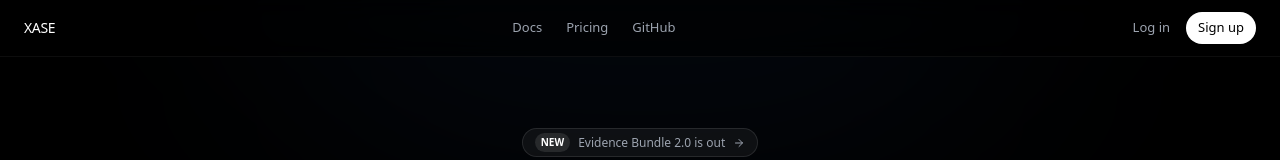
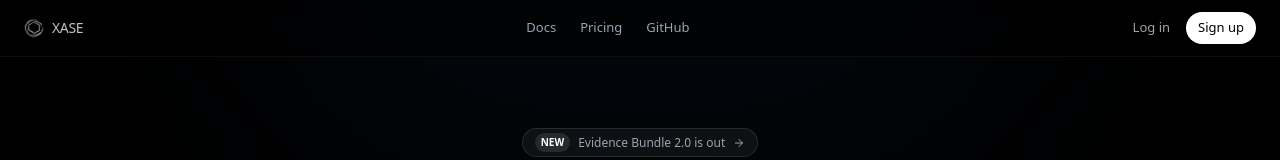
Before and after one commit to tonipcv/xase-lp, a Next.js app: page / in a window 1280 px wide. Shown: the top 160 px of the page. Built offline with nearby package versions, Linux system fonts and the light colour scheme.

Commit message:
logo corrigidado

```diff
--- a/src/app/page.tsx
+++ b/src/app/page.tsx
@@ -35,7 +35,10 @@ export default function Home() {
       {/* Glassmorphism Nav */}
       <header className="fixed top-0 inset-x-0 z-50 border-b border-white/5 bg-black/60 backdrop-blur-md">
         <div className="max-w-7xl mx-auto px-6 h-14 flex items-center justify-between">
-          <div className="text-white font-light tracking-tight text-sm">XASE</div>
+          <div className="flex items-center gap-2">
+            <img src="/logo-xase.png" alt="Xase logo" className="h-5 w-5" />
+            <span className="font-light tracking-tight text-sm text-[#BFC3C6]">XASE</span>
+          </div>
           <nav className="hidden md:flex items-center gap-6 text-[13px] text-gray-400">
             <a href="/docs" className="hover:text-white transition-colors">Docs</a>
             <a href="#pricing" className="hover:text-white transition-colors">Pricing</a>
```
Also changed, not shown: public/logo-xase.png (added).
